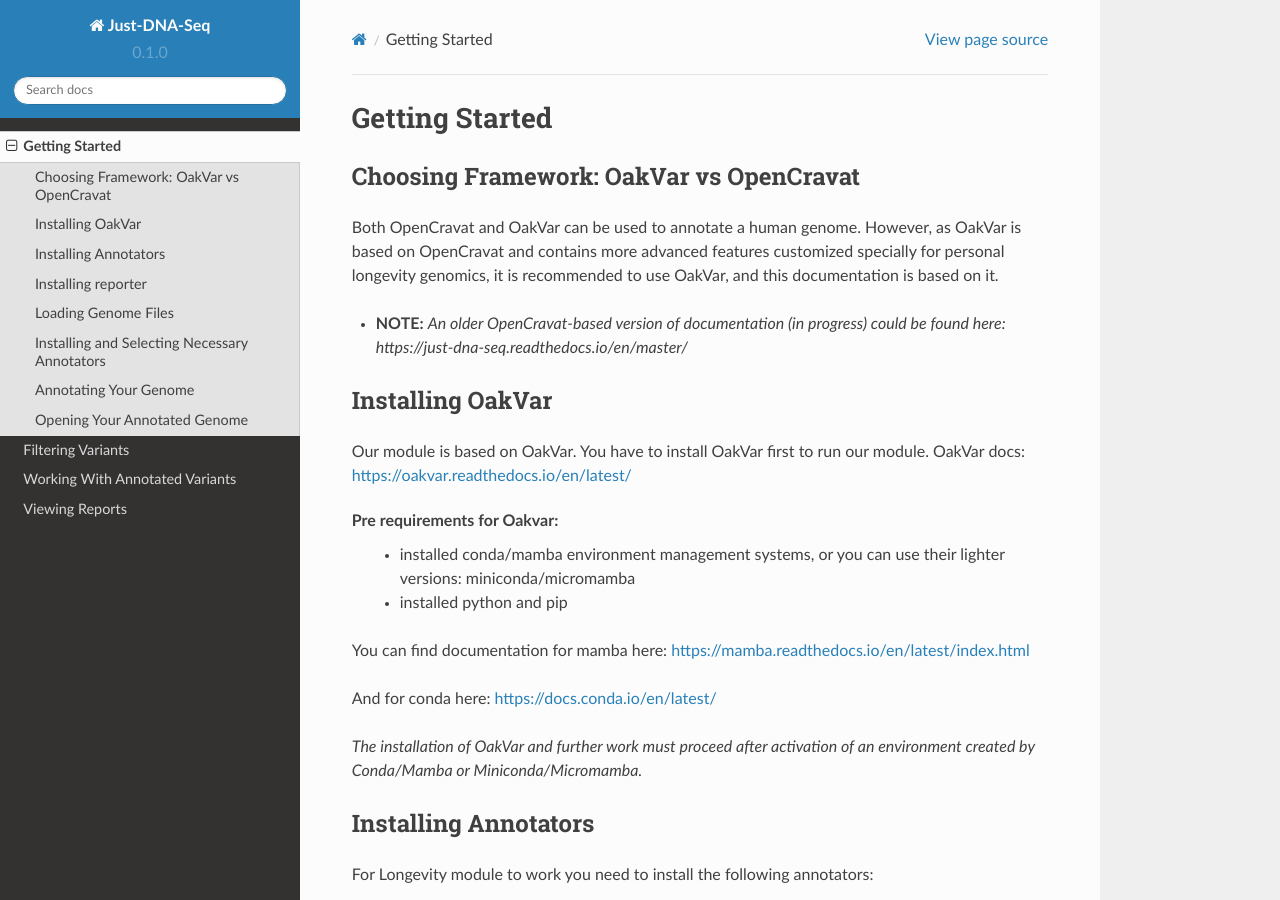
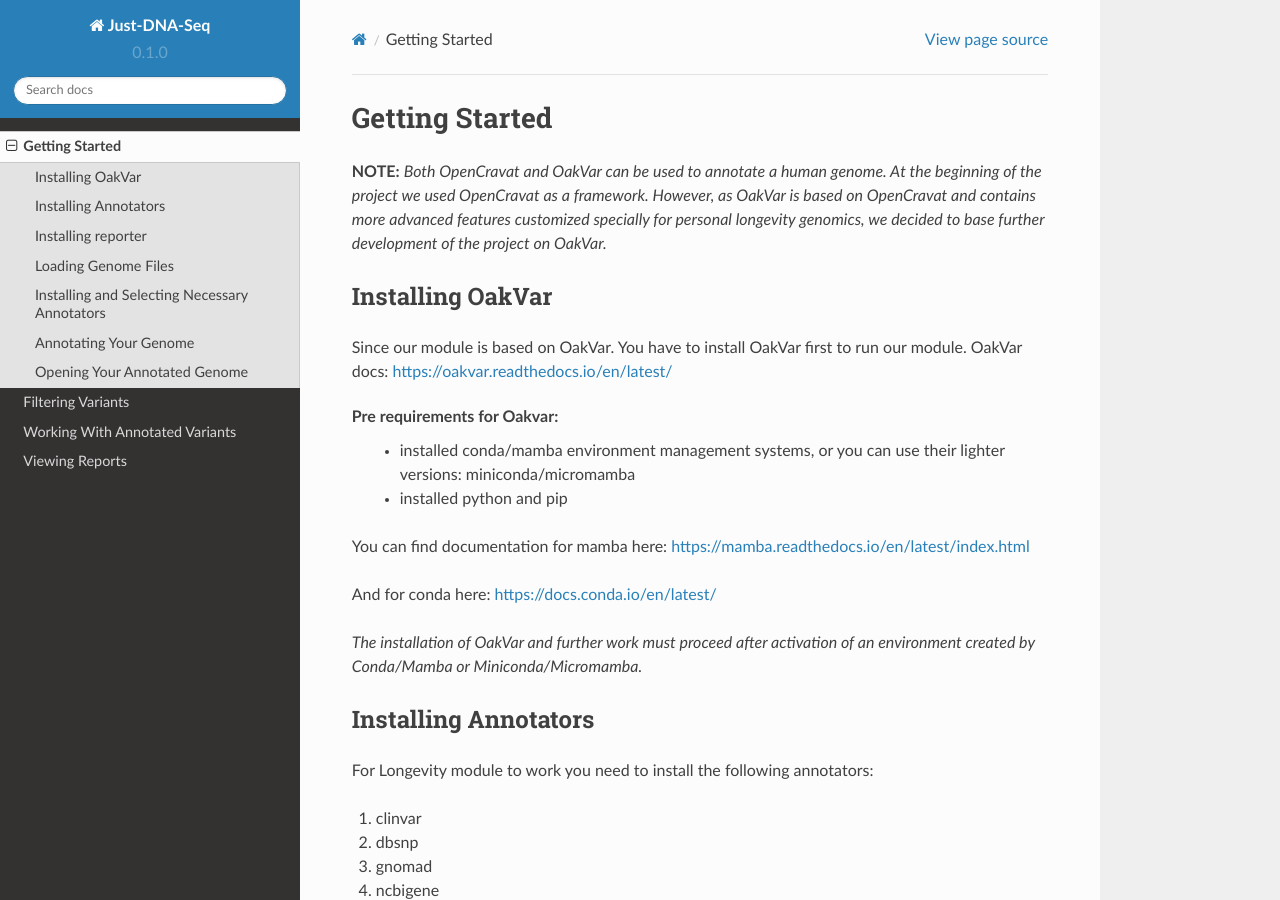
Before and after one commit to dna-seq/just-dna-seq, a Sphinx documentation site: the page built from docs/source/getting_started.rst, in a window 1280 px wide and 900 px high. Built offline with Sphinx 7.4.7 and the Read the Docs theme 2.0.0, drawn with Linux system fonts in a browser that asks for light colours.

Commit message:
Changed framework part

```diff
--- a/docs/source/getting_started.rst
+++ b/docs/source/getting_started.rst
@@ -1,17 +1,12 @@
 Getting Started
 ===============
 
-Choosing Framework: OakVar vs OpenCravat
-----------------------------------------
-
-Both OpenCravat and OakVar can be used to annotate a human genome. However, as OakVar is based on OpenCravat and contains more advanced features customized specially for personal longevity genomics, it is recommended to use OakVar, and this documentation is based on it.
-
-* **NOTE:** *An older OpenCravat-based version of documentation (in progress) could be found here: https://just-dna-seq.readthedocs.io/en/master/*
+**NOTE:** *Both OpenCravat and OakVar can be used to annotate a human genome. At the beginning of the project we used OpenCravat as a framework. However, as OakVar is based on OpenCravat and contains more advanced features customized specially for personal longevity genomics, we decided to base further development of the project on OakVar.*
 
 Installing OakVar
 ----------------------------
 
-Our module is based on OakVar. You have to install OakVar first to run our module.
+Since our module is based on OakVar. You have to install OakVar first to run our module.
 OakVar docs: https://oakvar.readthedocs.io/en/latest/
 
 Pre requirements for Oakvar:
```
